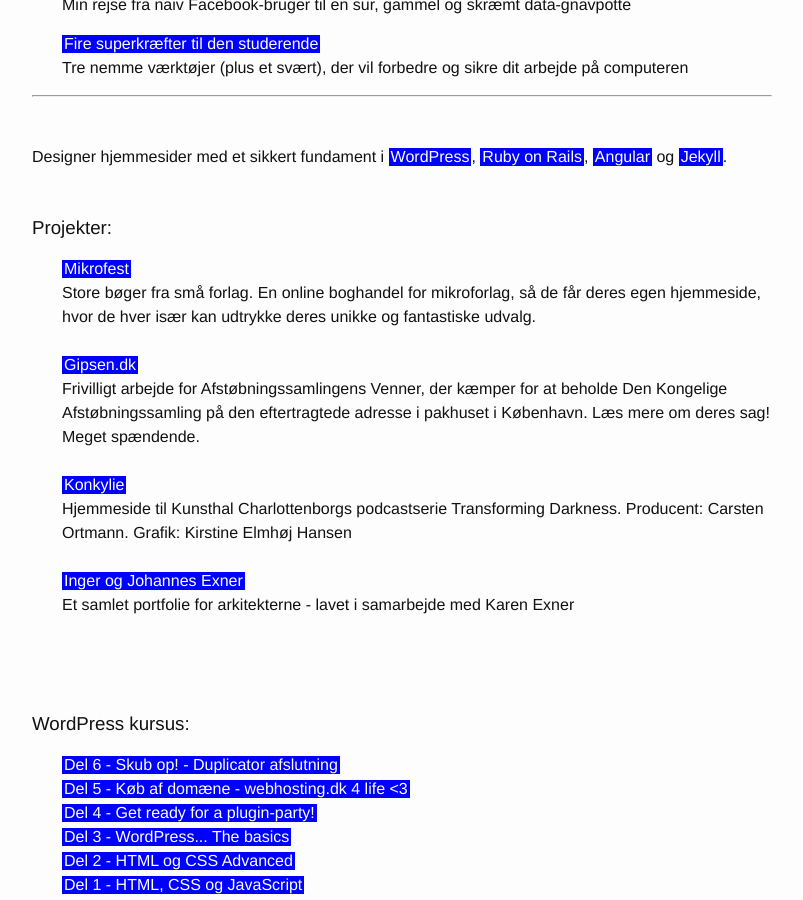
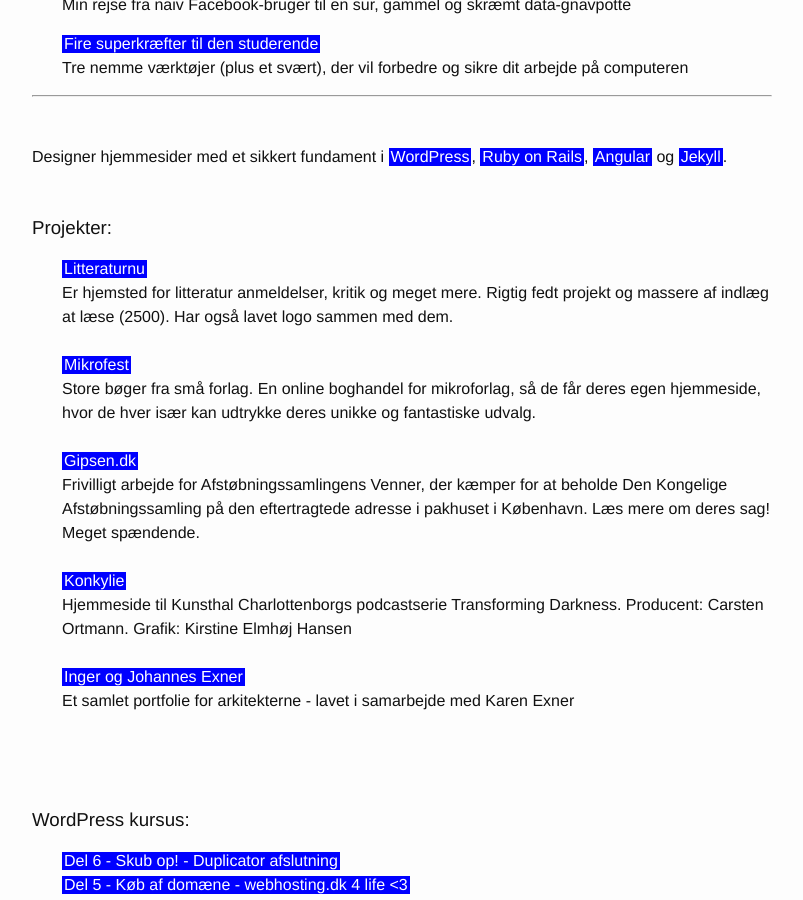
Before and after one commit to peterhoejlundandersen/hilsen, a Jekyll site: the page built from index.md, in a window 1280 px wide and 900 px high, scrolled down 798 px. Shown: the whole window, without its empty margins (238-1041 px from the left). Built offline with Jekyll 4.4.1, drawn with Linux system fonts in a browser that asks for light colours.

Commit message:
Update introduction.html

```diff
--- a/_includes/introduction.html
+++ b/_includes/introduction.html
@@ -6,6 +6,7 @@
 </p>
 <h3>Projekter:</h3>
 	<ul>
+		<li><a class="blue-highlight" href="https://litteraturnu.dk/" target="_blank">Litteraturnu</a><br>Er hjemsted for litteratur anmeldelser, kritik og meget mere. Rigtig fedt projekt og massere af indlæg at læse (2500). Har også lavet logo sammen med dem.</li><br>
 		<li><a class="blue-highlight" href="https://mikrofest.dk" target="_blank">Mikrofest</a><br>Store bøger fra små forlag. En online boghandel for mikroforlag, så de får deres egen hjemmeside, hvor de hver især kan udtrykke deres unikke og fantastiske udvalg.</li><br>
 		<li><a class="blue-highlight" href="https://gipsen.dk" target="_blank">Gipsen.dk</a><br>Frivilligt arbejde for Afstøbningssamlingens Venner, der kæmper for at beholde Den Kongelige Afstøbningssamling på den eftertragtede adresse i pakhuset i København. Læs mere om deres sag! Meget spændende.</li><br>
 		<li><a class="blue-highlight" href="https://konkylie.dk/" target="_blank">Konkylie</a><br>Hjemmeside til Kunsthal Charlottenborgs podcastserie Transforming Darkness. Producent: Carsten Ortmann. Grafik: Kirstine Elmhøj Hansen</li><br>
```
